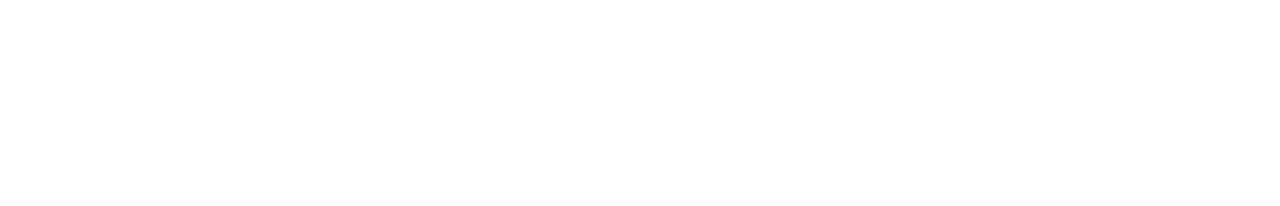
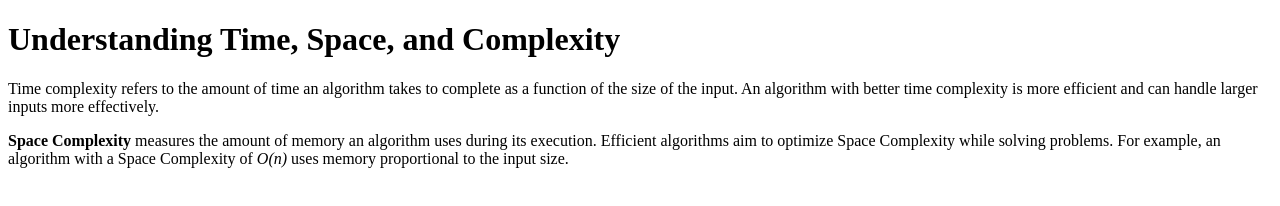
Before and after one commit to acciojob/time-and-space-complexity-9381741733, a website: page main.html in a window 1280 px wide. Drawn offline with Linux system fonts and the light colour scheme.

Commit message:
created a submission

```diff
--- a/main.html
+++ b/main.html
@@ -1,16 +1,15 @@
 <!DOCTYPE html>
+<html lang="en">
+<head>
+    <meta charset="UTF-8">
+    <meta name="viewport" content="width=device-width, initial-scale=1.0">
+    <title>Understanding Time and Space Complexity</title>
+</head>
+<body>
+    <h1>Understanding Time, Space, and Complexity</h1>
 
-<html>
+    <p>Time complexity refers to the amount of time an algorithm takes to complete as a function of the size of the input. An algorithm with better time complexity is more efficient and can handle larger inputs more effectively.</p>
 
-<head>
-	<link rel="stylesheet" href="styles.css">
-</head>
-
-<body>
-	<!-- the entire body must be written by student -->
-    <script type="text/javascript" src="./script.js">
-</script>
-
+    <p><b>Space Complexity</b> measures the amount of memory an algorithm uses during its execution. Efficient algorithms aim to optimize Space Complexity while solving problems. For example, an algorithm with a Space Complexity of <i>O(n)</i> uses memory proportional to the input size.</p>
 </body>
-
 </html>
```
